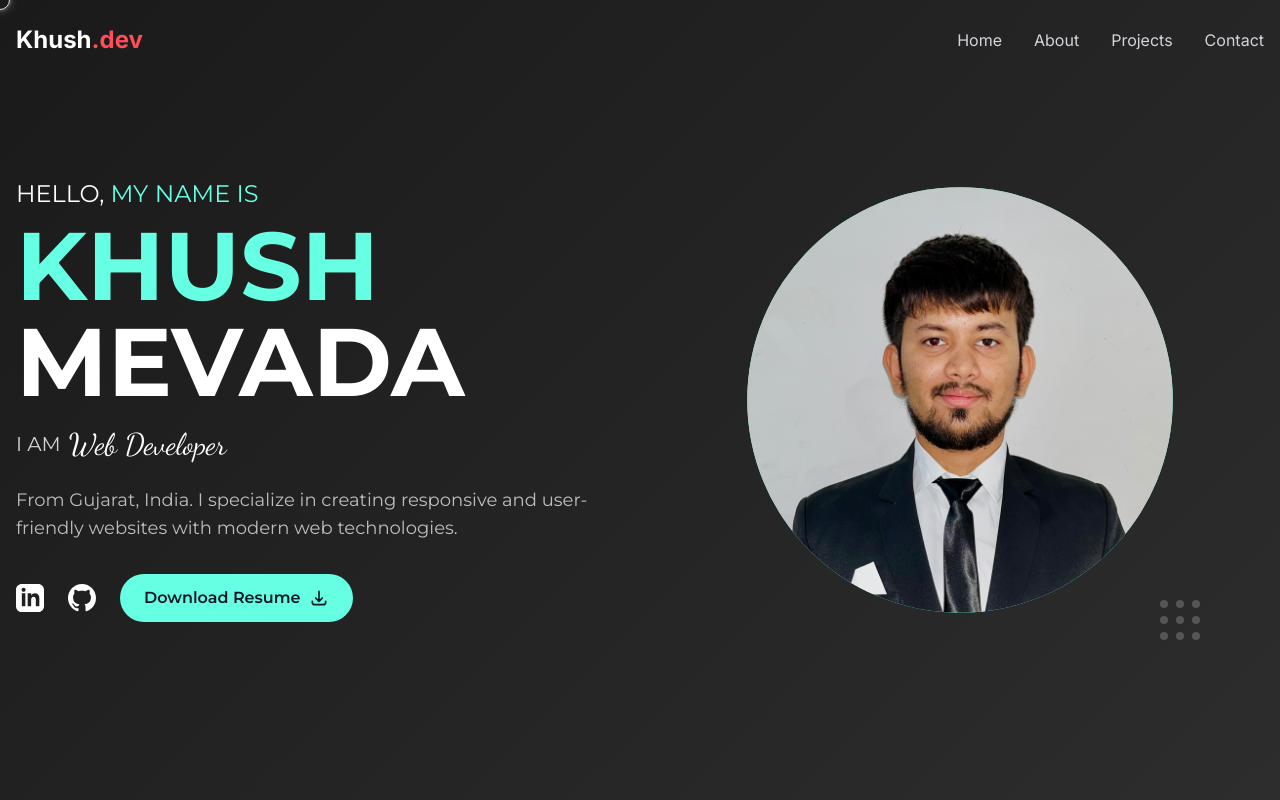
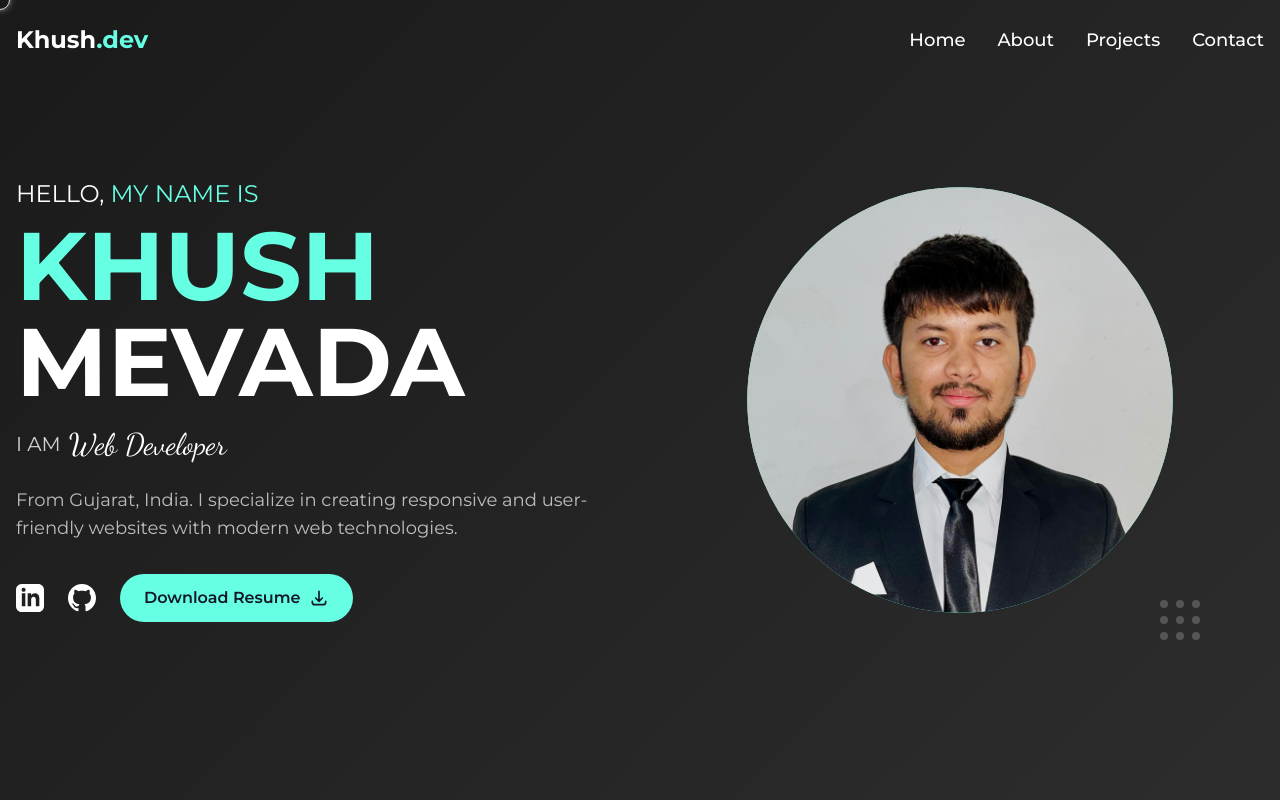
Before and after one commit to khushmevada1183/portfolio, a React (Vite) app: page / in a window 1280 px wide. Shown: the top 800 px of the page. Built offline with nearby package versions, Linux system fonts and the light colour scheme.

Commit message:
Fix navigation and improve navbar styling

```diff
--- a/src/Components/About/About.jsx
+++ b/src/Components/About/About.jsx
@@ -10,7 +10,7 @@ const About = () => {
   ];
 
   return (
-    <section className="about-section">
+    <section id="about" className="about-section">
       <div className="container mx-auto px-4">
         <motion.div
           initial={{ opacity: 0, y: 20 }}
--- a/src/Components/Navbar/Navbar.jsx
+++ b/src/Components/Navbar/Navbar.jsx
@@ -23,12 +23,12 @@ const Navbar = () => {
 
   return (
     <nav className={`fixed w-full z-50 transition-all duration-300 ${
-      isScrolled ? 'bg-dark/95 backdrop-blur-sm py-4' : 'bg-transparent py-6'
+      isScrolled ? 'bg-[#1E1E1E]/95 backdrop-blur-sm shadow-lg py-4' : 'bg-transparent py-6'
     }`}>
       <div className="container mx-auto px-4">
         <div className="flex justify-between items-center">
           <a href="#" className="text-2xl font-bold text-white">
-            Khush<span className="text-primary">.dev</span>
+            Khush<span className="text-[#66FFE3]">.dev</span>
           </a>
 
           {/* Desktop Menu */}
@@ -37,7 +37,7 @@ const Navbar = () => {
               <a
                 key={index}
                 href={item.href}
-                className="text-gray-300 hover:text-primary transition-colors"
+                className="text-white hover:text-[#66FFE3] transition-colors text-lg font-medium relative after:content-[''] after:absolute after:w-0 after:h-0.5 after:bg-[#66FFE3] after:left-0 after:-bottom-1 after:transition-all after:duration-300 hover:after:w-full"
               >
                 {item.title}
               </a>
@@ -46,7 +46,7 @@ const Navbar = () => {
 
           {/* Mobile Menu Button */}
           <button
-            className="md:hidden text-gray-300 hover:text-primary"
+            className="md:hidden text-white hover:text-[#66FFE3] transition-colors"
             onClick={() => setIsOpen(!isOpen)}
           >
             <svg
@@ -84,12 +84,12 @@ const Navbar = () => {
               transition={{ duration: 0.3 }}
               className="md:hidden mt-4"
             >
-              <div className="flex flex-col space-y-4">
+              <div className="flex flex-col space-y-4 bg-[#1E1E1E]/95 backdrop-blur-sm p-4 rounded-lg">
                 {menuItems.map((item, index) => (
                   <a
                     key={index}
                     href={item.href}
-                    className="text-gray-300 hover:text-primary transition-colors"
+                    className="text-white hover:text-[#66FFE3] transition-colors text-lg font-medium"
                     onClick={() => setIsOpen(false)}
                   >
                     {item.title}
--- a/src/Components/Portfolio/Portfolio.jsx
+++ b/src/Components/Portfolio/Portfolio.jsx
@@ -24,7 +24,7 @@ const Portfolio = () => {
   ];
 
   return (
-    <section className="portfolio-section">
+    <section id="portfolio" className="portfolio-section">
       <div className="container mx-auto px-4">
         <motion.div
           initial={{ opacity: 0, y: 20 }}
--- a/src/index.css
+++ b/src/index.css
@@ -3,6 +3,19 @@
 @tailwind base;
 @tailwind components;
 @tailwind utilities;
+
+html {
+  scroll-behavior: smooth;
+}
+
+body {
+  margin: 0;
+  font-family: 'Montserrat', sans-serif;
+  -webkit-font-smoothing: antialiased;
+  -moz-osx-font-smoothing: grayscale;
+  background-color: #2A2A2A;
+  color: white;
+}
 
 @layer base {
   html {
```
